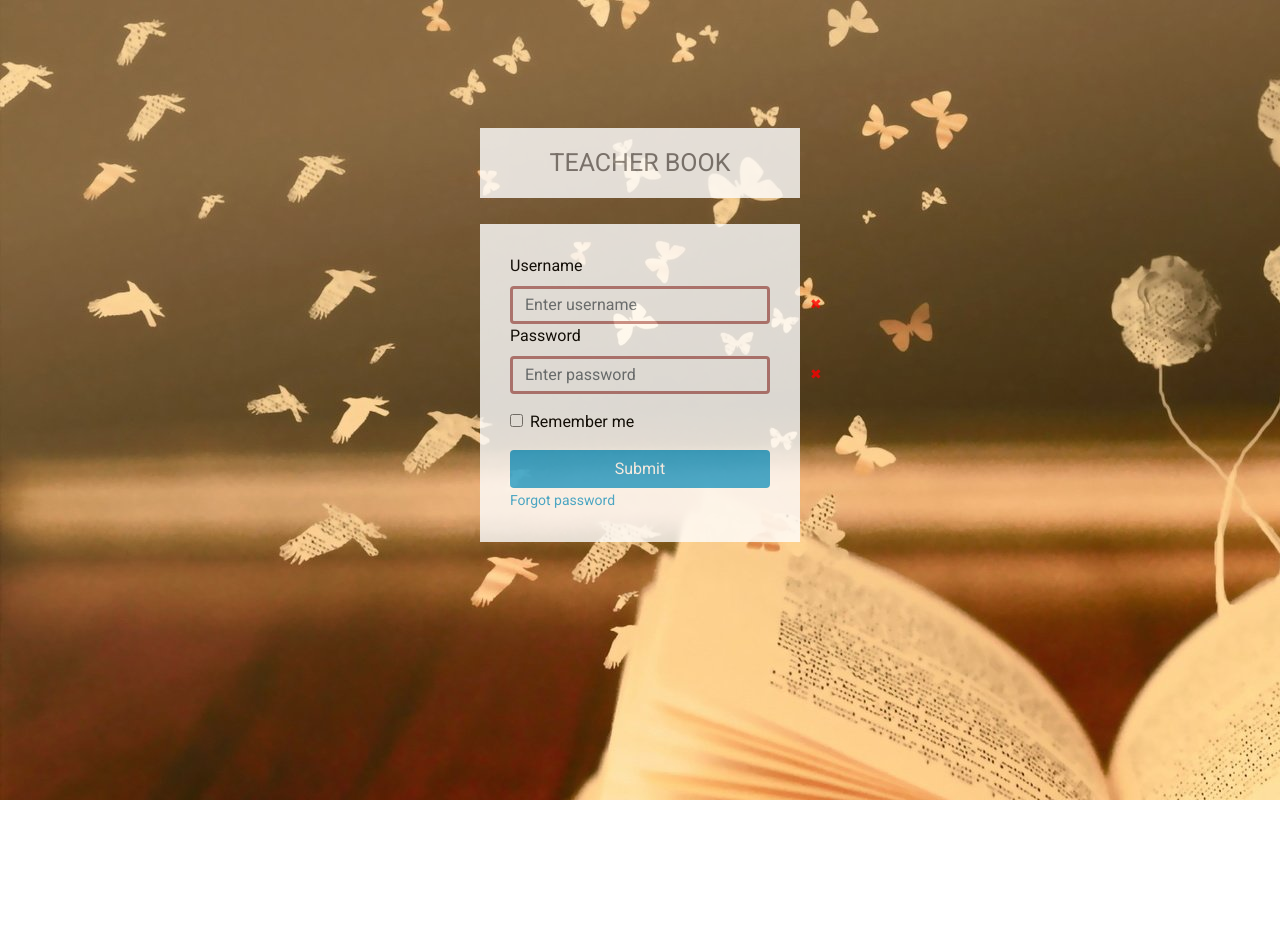
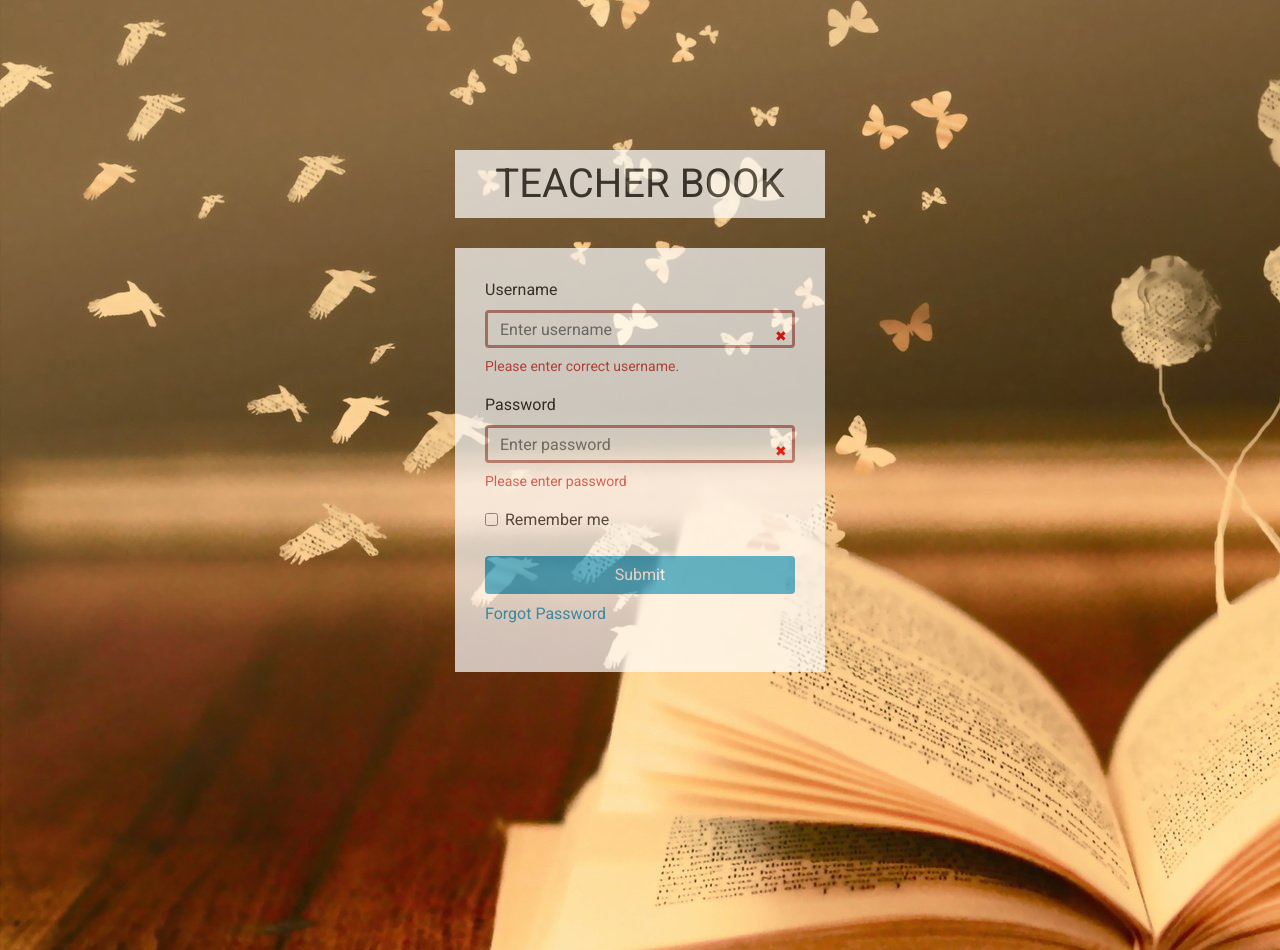
Before and after one commit to mtrkristina/Bootstrap, a plain HTML site: page index.html in a window 1280 px wide. Before the commit the page ends 800 px from the top, so only its background shows below. Drawn offline with nearby package versions, Linux system fonts and the light colour scheme.

Commit message:
Add index page
form

```diff
--- a/index.html
+++ b/index.html
@@ -5,38 +5,40 @@
     <meta name="viewport" content="width=device-width, initial-scale=1.0">
     <title>Document</title>
     <link rel="stylesheet" href="https://stackpath.bootstrapcdn.com/bootstrap/5.0.0-alpha2/css/bootstrap.min.css" integrity="sha384-DhY6onE6f3zzKbjUPRc2hOzGAdEf4/Dz+WJwBvEYL/lkkIsI3ihufq9hk9K4lVoK" crossorigin="anonymous">
-    <link rel="stylesheet" href="https://use.fontawesome.com/releases/v5.15.1/css/all.css" integrity="sha384-vp86vTRFVJgpjF9jiIGPEEqYqlDwgyBgEF109VFjmqGmIY/Y4HV4d3Gp2irVfcrp" crossorigin="anonymous">
+
     <link rel="stylesheet" href="main.css">
 </head>
 <body>
-    <h1>Teacher Book</h1>
-    <div class="wrapper">
-
+  <div class="container">
+    <div class="title">
+      <h1>TEACHER BOOK</h1>
+    </div>
+    <div class="form">
       <form>
-            <div class="mb-6">
-              <label for="exampleInputEmail1" class="form-label">Username</label>
-              <input type="text" class="form-control" id="exampleInputEmail1" aria-describedby="emailHelp" placeholder="Enter username" required>
+        <div class="form-group">
+          <label for="exampleInputEmail1">Username</label>
+          <input type="text" placeholder="Enter username" class="mb-2 form-control" id="exampleInputEmail1" aria-describedby="emailHelp" required>
           <span></span>
+          <small id="help" class="form-text">Please enter correct username.</small>
         </div>
-            <div class="mb-3">
-              <label for="exampleInputPassword1" class="form-label">Password</label>
-              <input type="password" class="form-control" id="exampleInputPassword1" placeholder="Enter password" required>
+        <div class="form-group">
+          <label for="exampleInputPassword1">Password</label>
+          <input type="password" placeholder="Enter password" class="mb-2 form-control" id="exampleInputPassword1" required>
           <span></span>
+          <small id="help" class="form-text">Please enter password</small>
         </div>
-            <div class="mb-3 form-check">
-              <input type="checkbox" class="form-check-input" id="exampleCheck1">
-              <label class="form-check-label" for="exampleCheck1">Remember me</label>
+        <div class="form-group form-check">
+          <input type="checkbox" class="form-check-input" id="exampleCheck1" required>
+          <label class="form-check-label mb-2" for="exampleCheck1">Remember me</label>
         </div>
-            <button type="submit" class="btn">Submit</button>
-            <span>Forgot password</span>
+        <button type="submit" class="btn"><a href="news.html">Submit</a></button>
+        <p class="mt-2">Forgot Password</p>
       </form>
+    </div>
   </div>
 
 
-
-
-
-
+  <script src="https://kit.fontawesome.com/4fed137227.js" crossorigin="anonymous"></script>
   <script src="https://stackpath.bootstrapcdn.com/bootstrap/5.0.0-alpha2/js/bootstrap.bundle.min.js" integrity="sha384-BOsAfwzjNJHrJ8cZidOg56tcQWfp6y72vEJ8xQ9w6Quywb24iOsW913URv1IS4GD" crossorigin="anonymous"></script>
 </body>
 </html>
--- a/main.css
+++ b/main.css
@@ -1,31 +1,45 @@
 @import url('https://fonts.googleapis.com/css2?family=Roboto:ital,wght@0,100;0,400;0,700;1,400&display=swap');
 body{
     font-family: 'Roboto', sans-serif;
+    width: 100%;
     background-image: url(images/13624c4c63ecd7f.jpg);
     background-repeat: no-repeat;
-    width: 100%;
+    height: 100vh;
+    margin: 0;
 }
-.wrapper{
-    width: 25%;
-    margin: 2% auto 0 auto;
-    background-color: white;
-    opacity: 0.8;
-    color: #000;
-    text-align: center;
+button, a{
+    text-decoration: none;
+    color: white;
+}
+
+.container{
+    max-width: 400px;
+    margin-top: 150px;
+}
+
+.form{
+    margin: auto;
+    margin-top: 30px;
+    background-color: #fff;
+    opacity: 0.7;
     padding: 30px;
 }
+.title{
+    background-color: #fff;
+    opacity: 0.7;
+}
 h1{
-    text-transform: uppercase;
-    font-size: 25px;
-    width: 25%;
-    margin: 10% auto 0 auto;
-    background-color: white;
-    opacity: 0.8;
-    color: rgb(121, 118, 118);
     text-align: center;
-    padding: 20px;
+    padding: 10px;
+}
+.form-text{
+    color: rgb(207, 65, 65);
+}
+input:valid + .form-text{
+    display: none;
+}
 
-}
+
 form{
     text-align: left;
     opacity: 1;
@@ -36,13 +50,12 @@ input{
 input:invalid {
     border: 3px solid rgb(189, 124, 124);
 }
-input[type="text"]:invalid::after{
-    position: absolute;
-    content: "Please enter correct username";
-    color:  rgb(189, 124, 124);
+
+input:valid {
+    border: 3px solid rgb(129, 182, 104);
 }
-   input:valid {
-    border: 3px solid rgb(129, 182, 104);
+p{
+    color: rgb(37, 164, 214);
 }
 
 .btn{
@@ -50,6 +63,9 @@ input[type="text"]:invalid::after{
     background-color: rgb(37, 164, 214);
     opacity: 1.1;
     color: white;
+}
+p:hover{
+    color: rgb(22, 92, 119);
 }
 form span{
     padding-top: 10px;
@@ -60,20 +76,21 @@ input + span {
     position: relative;
 }
 
-  input + span::before {
+input + span::before {
     position: absolute;
-    left: 300px;
+    left: 290px;
     top: -30px;
 }
-
 
 
 input:invalid + span::before {
     content: '✖';
     color: red;
+    position: absolute;
 }
 
 input:valid + span::before {
     content: '✓';
     color: green;
-  }
+    position: absolute;
+}
--- /dev/null
+++ b/news.css
@@ -0,0 +1,25 @@
+nav{
+    background-color: rgb(37, 164, 214);
+}
+.nav-link{
+    font-size: 20px;
+}
+
+.right{
+    display: flex;
+    justify-content: end;
+}
+h1{
+    text-align: center;
+}
+.cards{
+    margin: 0 center;
+    justify-content: center;
+}
+.card{
+    height: 25rem;
+}
+.card-body span{
+    font-size: 12px;
+    text-align: right;
+}
```
Also changed, not shown: news.html (added, +78 -0 lines), images/2e7d1cbaf77621f252075a159e32e3f3.jpg (added). Lines whose indentation alone changed are shown as unchanged.
